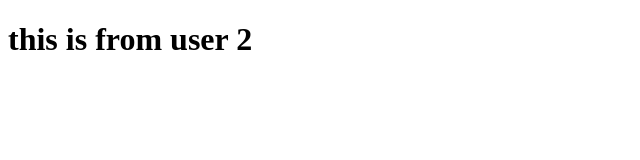
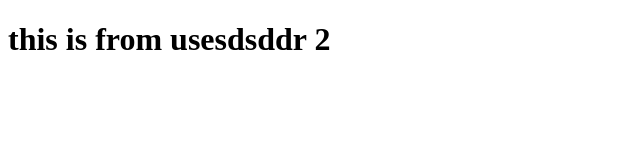
Before and after one commit to jeel2410/git_practice, a plain HTML site: page index.html in a window 1280 px wide. Shown: the whole page, without its empty margins (0-640 px from the left). Drawn offline with Linux system fonts and the light colour scheme.

Commit message:
user 2 final

```diff
--- a/index.html
+++ b/index.html
@@ -7,6 +7,6 @@
     <title>Document</title>
 </head>
 <body>
-   <h1>this is from user 2 </h1>
+   <h1>this is from usesdsddr 2 </h1>
 </body>
 </html>
```
